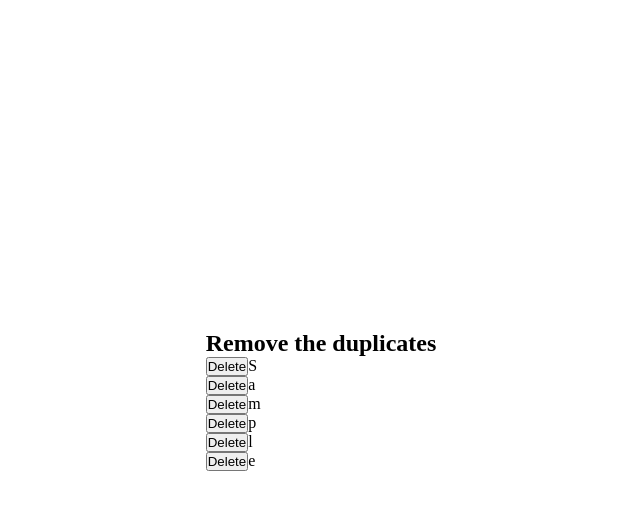
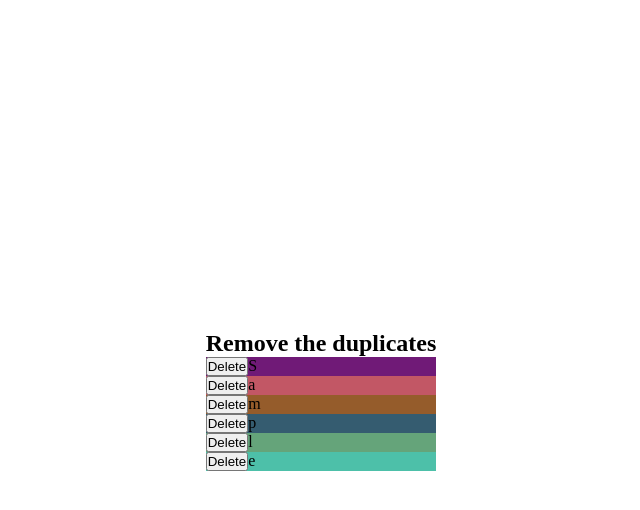
Before and after one commit to ClouddCoder/duplicate-character-remover, a Next.js app: page / in a window 1280 px wide. Both pictures are taken after typing "Sample" into the empty fields and a click on the button "Submit". Shown: the top 510 px of the page, without its empty margins (319-959 px from the left). Built offline with nearby package versions, Linux system fonts and the light colour scheme.

Commit message:
Create methods to remove the duplicates and set the random colors for each card

```diff
--- a/jsconfig.json
+++ b/jsconfig.json
@@ -3,7 +3,8 @@
     "baseUrl": ".",
     "paths": {
       "@/components/*": ["src/components/*"],
-      "@/styles/*": ["src/styles/*"]
+      "@/styles/*": ["src/styles/*"],
+      "@/utils/*": ["src/utils/*"]
     }
   }
 }
--- a/src/components/DuplicatesScreen.jsx
+++ b/src/components/DuplicatesScreen.jsx
@@ -1,19 +1,62 @@
-import { useState } from "react";
+import { useState, useEffect, useRef } from "react";
+import generateRandomColors from "@/utils/generateRandomColors";
+import useUniqueCharacterColors from "@/utils/hooks/useUniqueCharacterColors";
+import useHasDuplicates from "@/utils/hooks/useHasDuplicates";
 
 function DuplicatesScreen({ onString }) {
   const [characters, setCharacters] = useState(onString.split(""));
 
+  const charactersRef = useRef(characters);
+
+  const { uniqueCharacterColors, setColors } = useUniqueCharacterColors();
+  const { hasDuplicates, setStringHasDuplicates } = useHasDuplicates();
+
+  useEffect(() => {
+    const uniqueCharacters = [...new Set(onString.split(""))];
+
+    setColors(generateRandomColors(uniqueCharacters));
+    // eslint-disable-next-line react-hooks/exhaustive-deps
+  }, []);
+
+  useEffect(() => {
+    const handleDeteleDuplicates = (e) => {
+      if (e.target.name === "delete-duplicate-button") {
+        const characterIndex = parseInt(e.target.id.split("-")[1]);
+
+        const newCharacters = charactersRef.current.filter(
+          (character, index) =>
+            character !== e.target.nextElementSibling.textContent || index === characterIndex,
+        );
+
+        charactersRef.current = newCharacters;
+        setCharacters(newCharacters);
+      }
+    };
+
+    document.addEventListener("click", handleDeteleDuplicates);
+
+    return () => {
+      document.removeEventListener("click", handleDeteleDuplicates);
+    };
+  }, []);
+
   return (
     <div>
       <h2>Remove the duplicates</h2>
-      <div>
-        {characters?.map((char, index) => (
-          <div key={index}>
-            <button>Delete</button>
-            <span>{char}</span>
-          </div>
-        ))}
-      </div>
+      <section>
+        {characters?.map((char, index) => {
+          const color = uniqueCharacterColors[char];
+
+          return (
+            <div key={index} style={{ background: color }}>
+              <button name="delete-duplicate-button" id={`button-${index}`}>
+                Delete
+              </button>
+              <span>{char}</span>
+            </div>
+          );
+        })}
+      </section>
     </div>
   );
 }
--- /dev/null
+++ b/src/utils/generateRandomColors.js
@@ -0,0 +1,20 @@
+/**
+ * Generates random colors for each character in the string provided.
+ * @param {Array} characters - Characters of the string provided.
+ * @returns {Object} - Object with characters as keys and random colors as values.
+ */
+const generateRandomColors = (characters) => {
+  let uniqueCharacterColors = {};
+
+  for (const character of characters) {
+    const color = `#${Math.floor(Math.random() * 16777215)
+      .toString(16)
+      .padStart(6, "0")}`;
+
+    uniqueCharacterColors = { ...uniqueCharacterColors, [character]: color };
+  }
+
+  return uniqueCharacterColors;
+};
+
+export default generateRandomColors;
--- /dev/null
+++ b/src/utils/hooks/useHasDuplicates.js
@@ -0,0 +1,19 @@
+import { useState } from "react";
+
+/**
+ * Custom hook to check if a string has duplicates.
+ * @returns {Object} - Object with the state and setState method.
+ */
+const useHasDuplicates = () => {
+  const [hasDuplicates, setHasDuplicates] = useState(false);
+
+  const setStringHasDuplicates = (characters, uniqueCharacters) => {
+    if (characters.length === uniqueCharacters.length) {
+      setHasDuplicates("The string provided has no duplicates!");
+    }
+  };
+
+  return { hasDuplicates, setStringHasDuplicates };
+};
+
+export default useHasDuplicates;
--- /dev/null
+++ b/src/utils/hooks/useUniqueCharacterColors.js
@@ -0,0 +1,13 @@
+import { useState } from "react";
+
+const useUniqueCharacterColors = () => {
+  const [uniqueCharacterColors, setUniqueCharacterColors] = useState({});
+
+  const setColors = (arr) => {
+    setUniqueCharacterColors(arr);
+  };
+
+  return { uniqueCharacterColors, setColors };
+};
+
+export default useUniqueCharacterColors;
```
